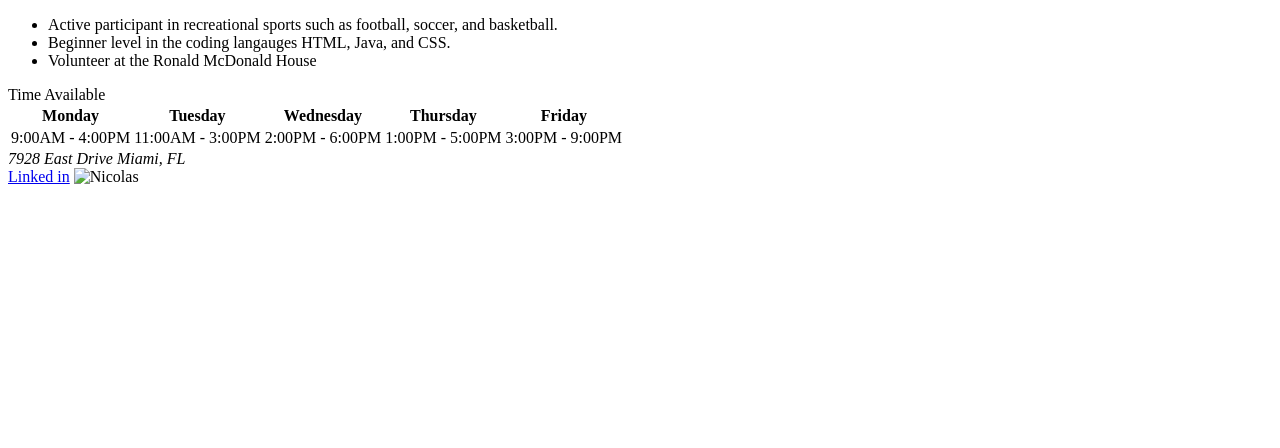
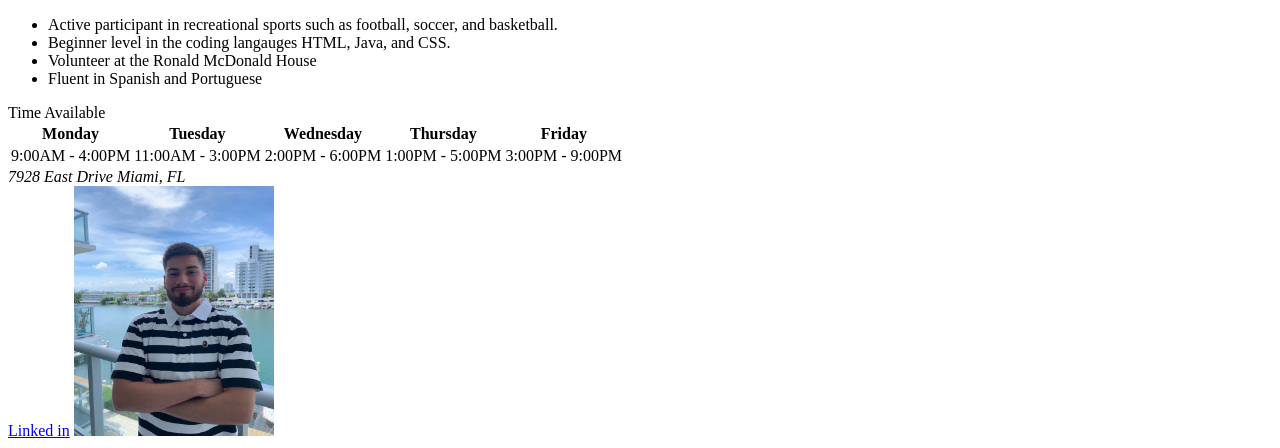
Before and after one commit to nsampedro/CIM111, a plain HTML site: page Resume/index.html in a window 1280 px wide. Shown: the part 480-928 px from the top of the page. Before the commit the page ends 800 px from the top, so only its background shows below. Drawn offline with Linux system fonts and the light colour scheme.

Commit message:
Image
Added a photo

```diff
--- a/Resume/index.html
+++ b/Resume/index.html
@@ -13,7 +13,7 @@
 and maintaining positive relationships between clients and
 the public. Excellent customer service skills
 and profressional image maintenance. After graduating top of my class at
-<strong>Miami Beach Senior High School</strong>. After i graduted I enrolled at
+<strong>Miami Beach Senior High School</strong>. After I graduted I enrolled at
 <strong>Florida International Univeristy</strong>.
 I studied there for two years before transfering to the <strong>University of Miami</strong> to pursue
 my Bachelors degree in Public Relations and minor in Interactive Media. </p>
@@ -55,6 +55,7 @@ and attendance reports.</p>
   <li>Beginner level in the coding langauges HTML, Java, and CSS.
   </li>
   <li> Volunteer at the Ronald McDonald House</li>
+  <li>Fluent in Spanish and Portuguese</l1>
 </ul>
 
 
@@ -82,7 +83,7 @@ Time Available
 
 <a href="https://www.linkedin.com/in/nicolas-sampedro-701983169/"> Linked in</a>
 
-<img src="" alt="Nicolas" width=200 height=200>
+<img src="Images/IMG_resume.jpg" alt="Nicolas" width=200 height=250>
 
   </body>
 </html>
```
Also changed, not shown: Resume/Images/IMG_resume.jpg (added), 1 other file.
